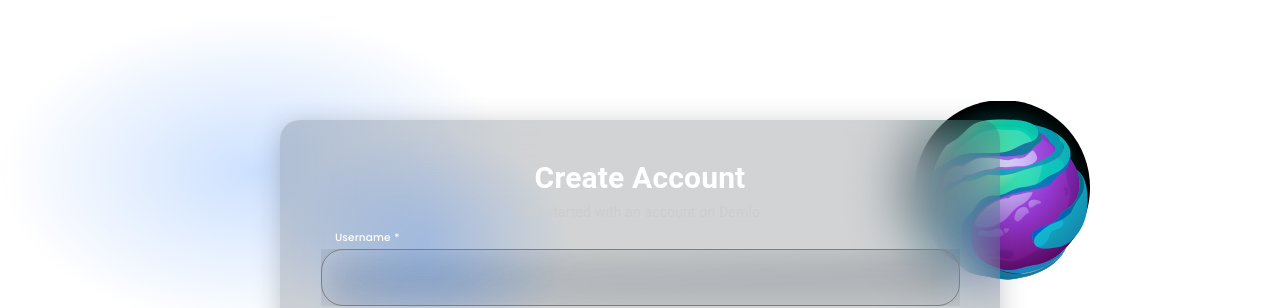
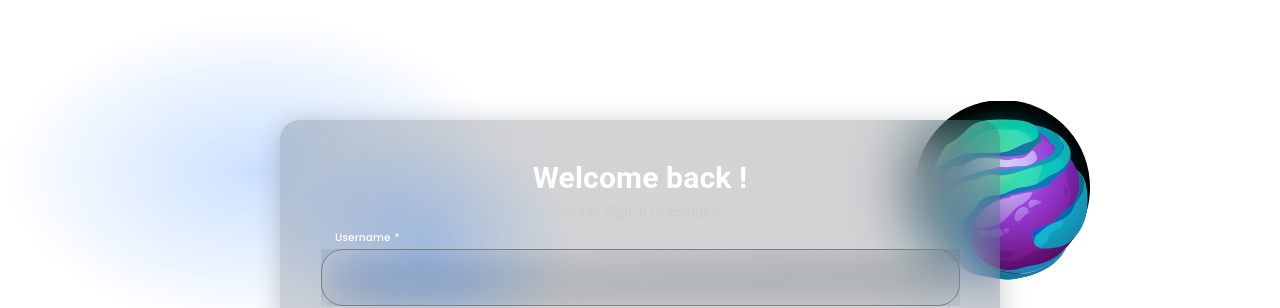
Before and after one commit to sanket8088/demlo-ui, a Next.js app in the folder frontend/: page /login in a window 1280 px wide. Shown: the top 308 px of the page. Built offline with nearby package versions, Linux system fonts and the light colour scheme.

Commit message:
form changes

```diff
--- a/frontend/components/features/auth-form/LoginForm.tsx
+++ b/frontend/components/features/auth-form/LoginForm.tsx
@@ -51,8 +51,8 @@ const LoginForm = () => {
   return (
     <div style={{ marginTop: "120px" }}>
       <ModalComponent
-        title="Create Account"
-        subTitle="Get started with an account on Demlo"
+        title="Welcome back !"
+        subTitle="Please Sign in to continue"
       >
         <Formik
           validateOnMount
--- a/frontend/components/features/auth-form/RegisterForm.tsx
+++ b/frontend/components/features/auth-form/RegisterForm.tsx
@@ -59,7 +59,7 @@ const RegisterForm = () => {
     mutate({
       email: values?.email,
       dob: values?.dob,
-      contact_number: "7830746977",
+      contact_number: "7830746988",
       password: values?.password,
       first_name: values?.firstName,
       last_name: values?.lastName,
```
